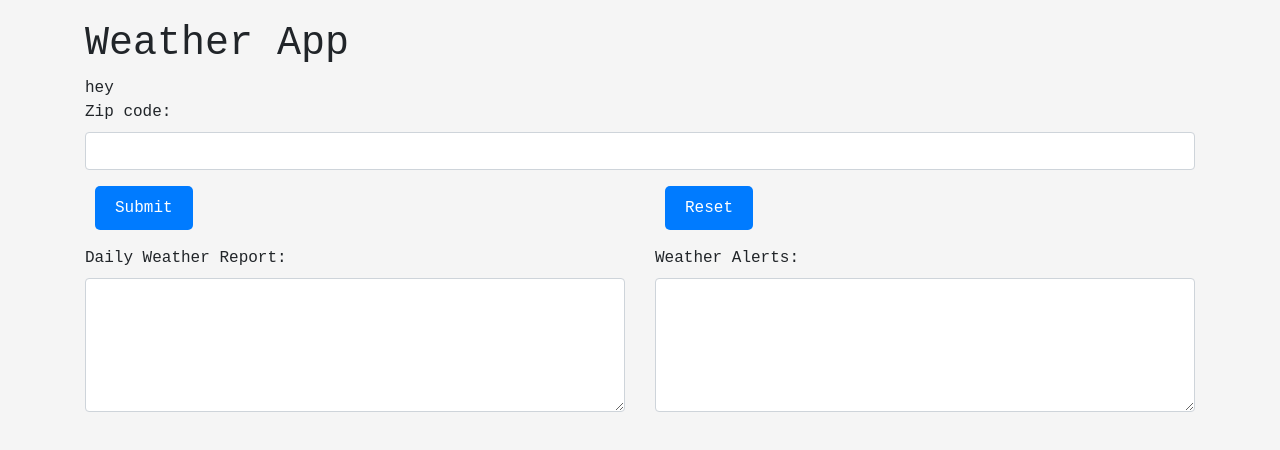
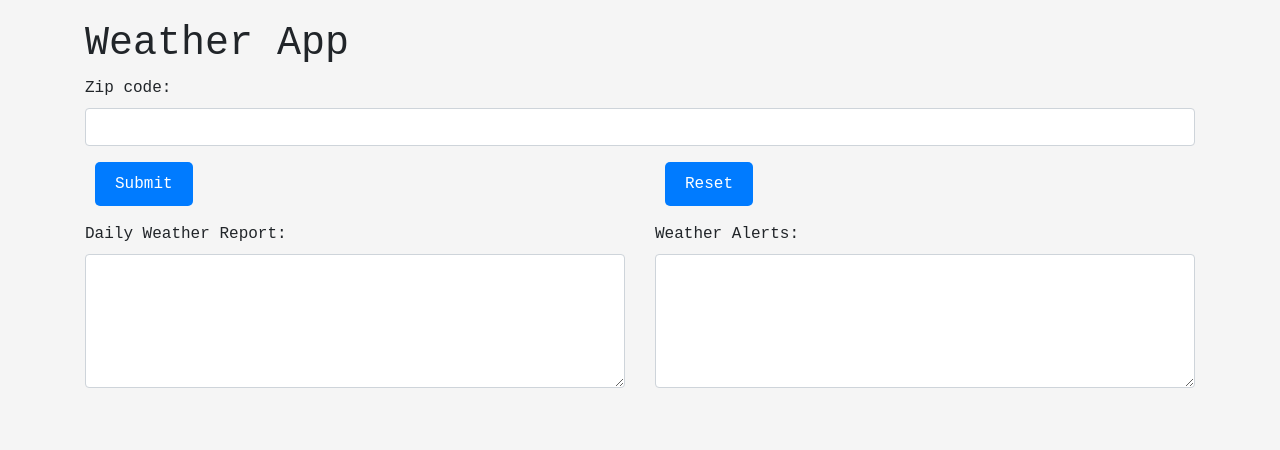
Before and after one commit to dgyawali21/weather-project, a React (Vite) app: page / in a window 1280 px wide. Shown: the top 450 px of the page. Built offline with nearby package versions, Linux system fonts and the light colour scheme.

Commit message:
Update App.jsx

```diff
--- a/src/App.jsx
+++ b/src/App.jsx
@@ -35,7 +35,6 @@ function App() {
       <Row>
         <Col>
           <h1>Weather App</h1>
-          <h>hey</h>
         </Col>
       </Row>
       <Row>
```
